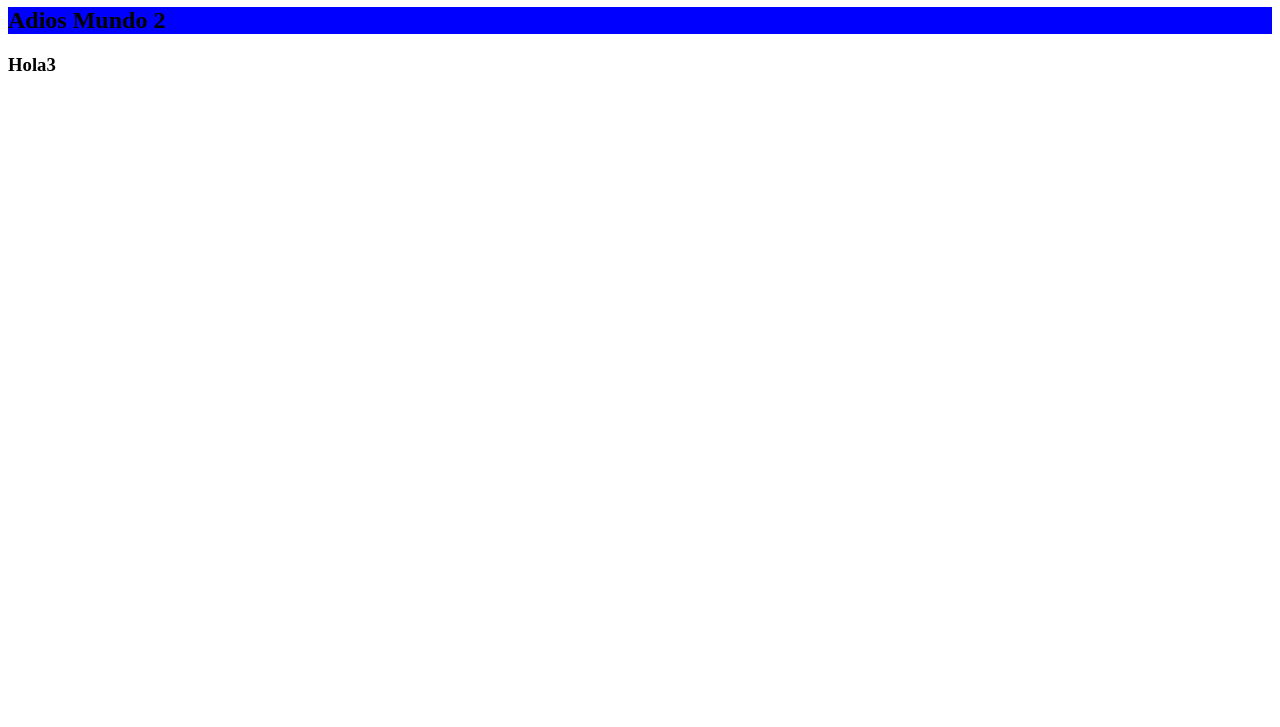
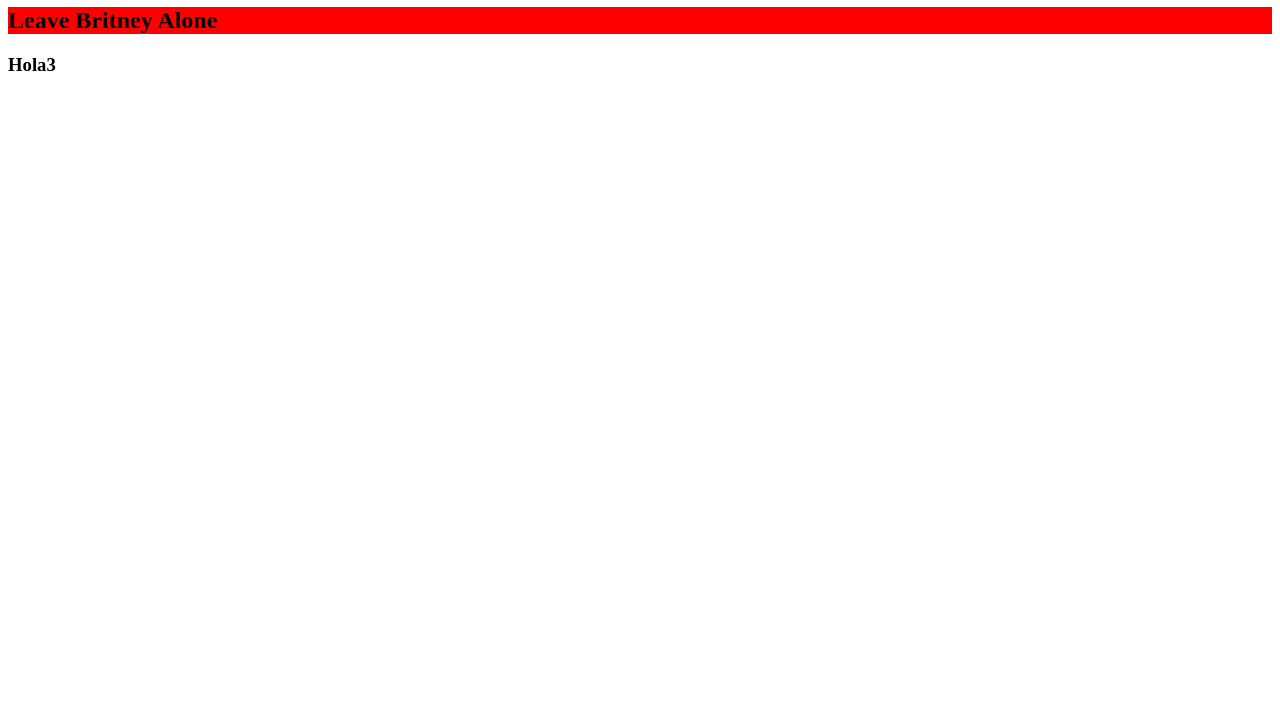
Before and after one commit to wildefucker/test2, a plain HTML site: page index.html in a window 1280 px wide. Shown: the part 73-800 px from the top of the page. Drawn offline with Linux system fonts and the light colour scheme.

Commit message:
Update index.html

```diff
--- a/index.html
+++ b/index.html
@@ -4,7 +4,7 @@
 
 <style type="text/css">
 
-h2 {background-color: blue; position: relative;}
+h2 {background-color: red; position: relative;}
 
 </style>
 
@@ -18,7 +18,7 @@
 <h1>Click me</h1>
 
 
-<h2>Adios Mundo 2</h2>
+<h2>Leave Britney Alone</h2>
 
 
  <h3> Hola3</h3>
```
